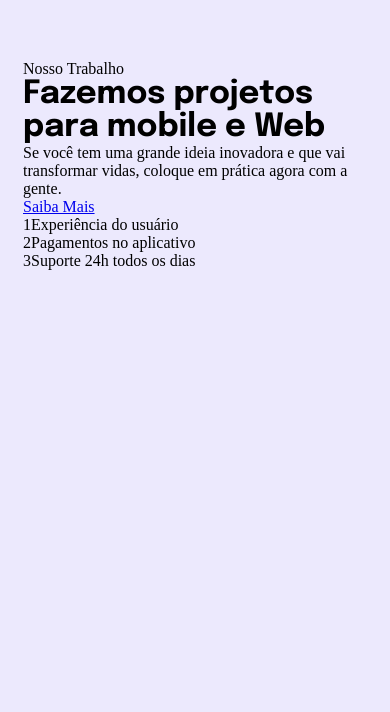
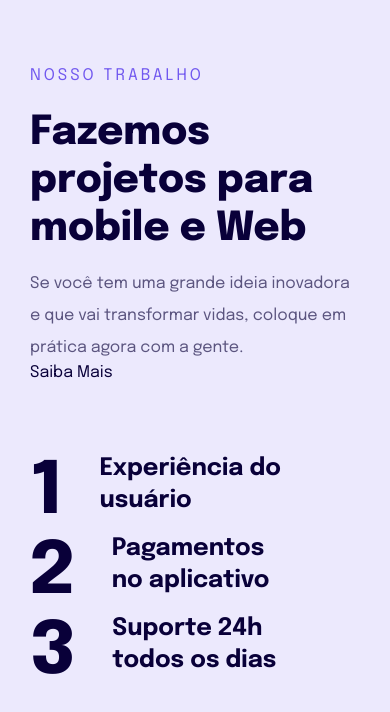
Before and after one commit to brunopurper/Responsividade-Rocket, a plain HTML site: page index.html in a window 390 px wide. Drawn offline with Linux system fonts and the light colour scheme.

Commit message:
commit: responsiveness

```diff
--- a/index.html
+++ b/index.html
@@ -1,5 +1,5 @@
 <!DOCTYPE html>
-<html lang="en">
+<html lang="pt-br">
 <head>
     <meta charset="UTF-8">
     <meta name="viewport" content="width=device-width, initial-scale=1.0">
--- a/style.css
+++ b/style.css
@@ -4,14 +4,80 @@
     box-sizing: border-box;
 }
 
+:root {
+    font-size: 62.5%;
+}
+
 ul {
     list-style: none;
 }
 body {
-    padding: 60px 23px 66px;
+    font-family: 'Epilogue', sans-serif;
+    padding: 6rem 2.3rem 6.6rem;
     background-color: #ECE9FD;
+    font-size: 1.6rem;
 }
 
 h1 {
+    font-weight: 800;
+    font-size: 4rem;
+    line-height: 4.8rem;
+    color: #090039;
+    margin-bottom: 1.5rem;
+}
+
+main {
+    max-width: 33.0rem;
+    margin: 0 auto;
+}
+
+main p:first-child {
+    font-weight: 400;
+    color: #7158EF;
+    letter-spacing: 3px;
+    text-transform: uppercase;
+    line-height: 3.2rem;
+    margin-bottom: 1.7rem;
+}
+
+h1 + p {
+    color: rgba(10,0,57,0.64);
+    line-height: 3.2rem;
+}
+
+a {
     font-family: 'Epilogue', sans-serif;
+    color: #090039;
+    text-decoration: none;
 }
+
+a:hover {
+    color: #7158EF;
+    font-weight: bold;
+}
+
+ul {
+    margin-top: 7.2rem;
+}
+
+ul li {
+    font-weight: 700;
+    font-size: 2.4rem;
+    line-height: 3.2rem;
+    color: #090039;
+    max-width: 25.7rem;
+    display: flex;
+    gap: 3.8rem;
+}
+
+ul li span {
+    font-weight: 800;
+    font-size: 7.2rem;
+    line-height: 8.0rem;
+    letter-spacing: -2px;
+    color: #090039;
+}
+
+@media (min-width: 500px) {
+
+}
```
